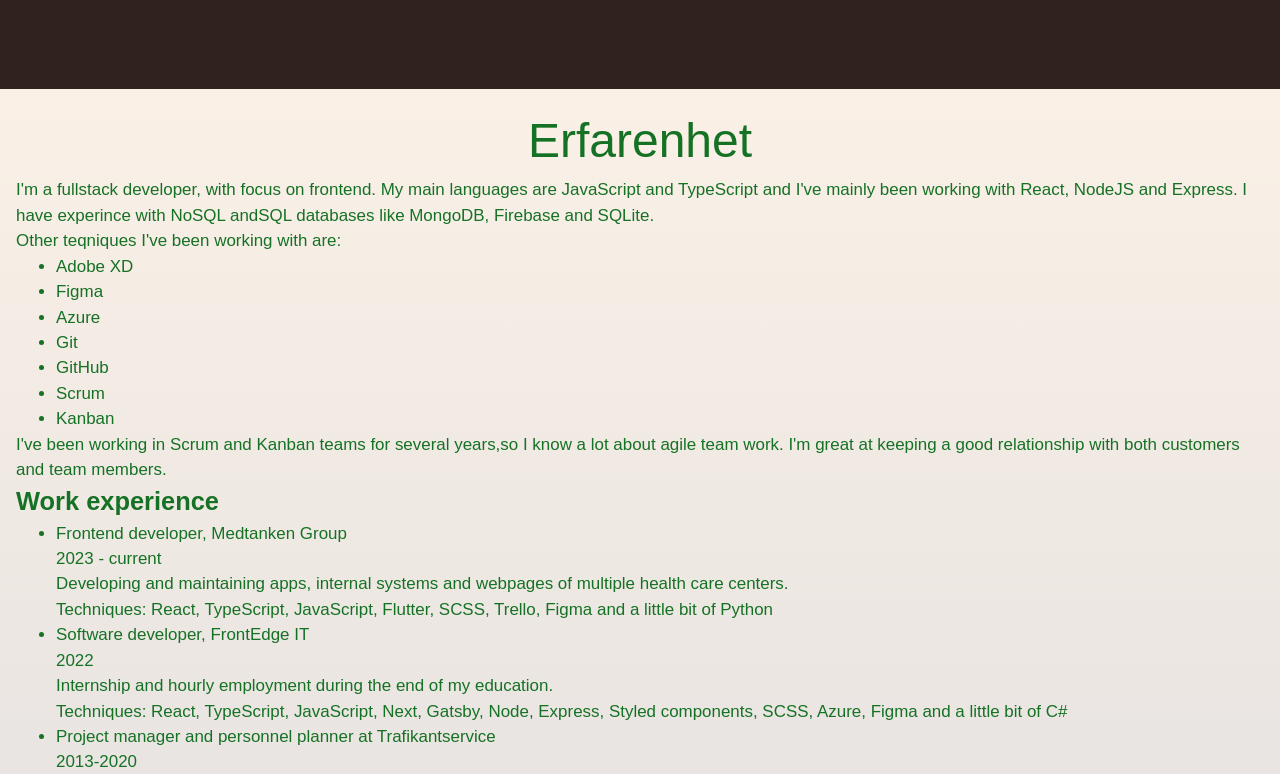
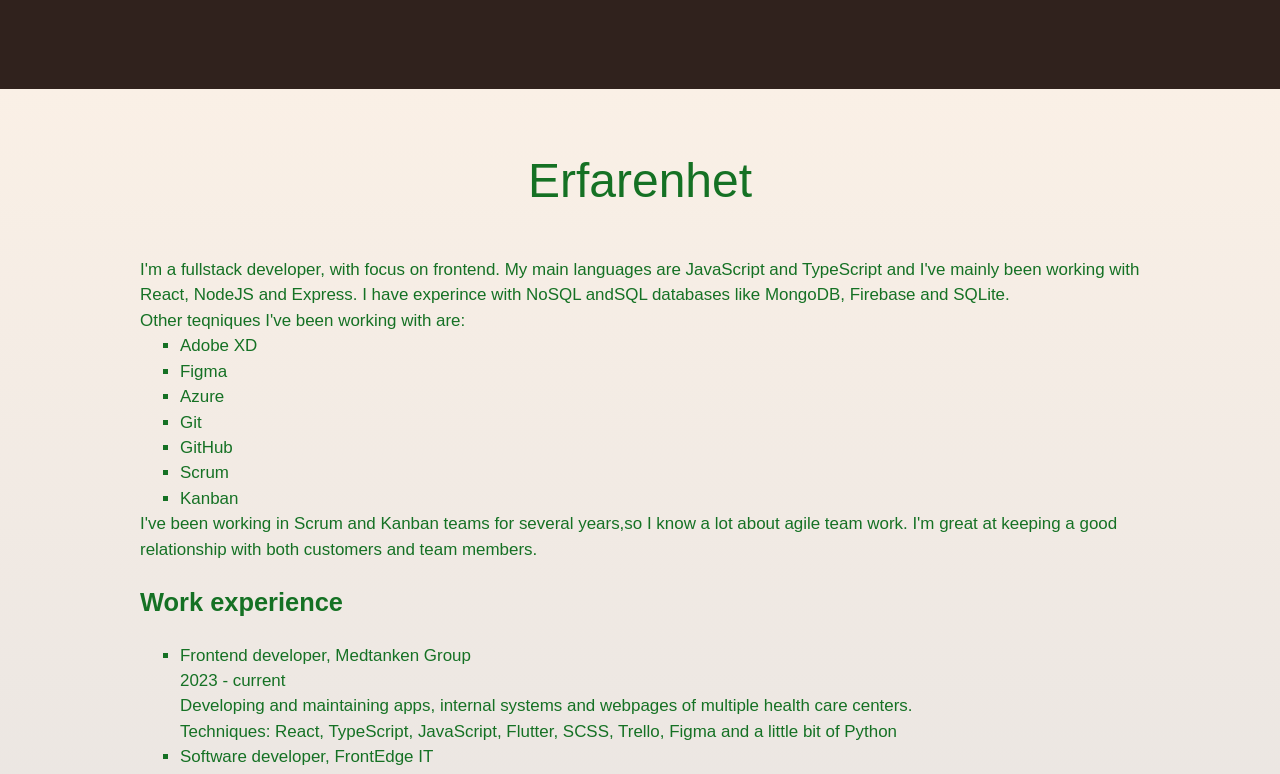
Before and after one commit to sarablom/react-portfolio, a Next.js app: page / in a window 1280 px wide. Shown: the part 485-1259 px from the top of the page. Built offline with nearby package versions, Linux system fonts and the light colour scheme; no server answers; a web font is replaced by a local one.

Commit message:
add max width to content

```diff
--- a/app/ui/ExperienceSection/ExperienceSection.tsx
+++ b/app/ui/ExperienceSection/ExperienceSection.tsx
@@ -7,17 +7,19 @@ export const ExperienceSection = () => {
 		<>
 			<SingleWaveBackground />
 			<SectionWrapper id="experience">
+				<div className="content-wrap">
 					<SecondaryHeading title="Erfarenhet" />
 					<p>
-					I'm a fullstack developer, with focus on frontend. My main languages
-					are <span>JavaScript</span> and <span>TypeScript</span> and I've
-					mainly been working with <span>React, NodeJS</span> and{" "}
-					<span>Express</span>. I have experince with <span>NoSQL</span> and
+						I&apos;m a fullstack developer, with focus on frontend. My main
+						languages are <span>JavaScript</span> and <span>TypeScript</span>{" "}
+						and I&apos;ve mainly been working with <span>React, NodeJS</span>{" "}
+						and <span>Express</span>. I have experince with <span>NoSQL</span>{" "}
+						and
 						<span>SQL databases</span> like <span>MongoDB, Firebase</span> and{" "}
 						<span>SQLite</span>.
 					</p>
 
-				<p>Other teqniques I've been working with are:</p>
+					<p>Other teqniques I&apos;ve been working with are:</p>
 					<ExperienceList>
 						<li>Adobe XD</li>
 						<li>Figma</li>
@@ -29,9 +31,9 @@ export const ExperienceSection = () => {
 					</ExperienceList>
 
 					<p>
-					I've been working in Scrum and Kanban teams for several years,so I
-					know a lot about agile team work. I'm great at keeping a good
-					relationship with both customers and team members.
+						I&apos;ve been working in Scrum and Kanban teams for several
+						years,so I know a lot about agile team work. I&apos;m great at
+						keeping a good relationship with both customers and team members.
 					</p>
 
 					<h2 className="edu">Work experience</h2>
@@ -101,6 +103,7 @@ export const ExperienceSection = () => {
 							Hamedani
 						</li>
 					</ExperienceList>
+				</div>
 			</SectionWrapper>
 		</>
 	);
--- a/app/ui/ExperienceSection/style.ts
+++ b/app/ui/ExperienceSection/style.ts
@@ -3,10 +3,12 @@ import styled from "styled-components";
 
 export const SectionWrapper = styled.section`
 	width: 100%;
-  padding: 1rem 1rem 2rem;
-  background: var(--color-background);
+	padding: 1rem 1rem 2rem;
+	background: var(--color-background);
 `;
 
 export const ExperienceList = styled.ul`
-	/* list-style-type: none; */
+	li {
+		list-style-type: square;
+	}
 `;
--- a/app/ui/global.css
+++ b/app/ui/global.css
@@ -17,7 +17,7 @@
 	--font-size-xxl: clamp(2.14rem, 2.22vw + 1.58rem, 2.8rem);
 	--font-size-xxxl: clamp(2.67rem, 3.28vw + 1.85rem, 4rem);
 
-	--max-width: 100rem;
+	--max-width: 1000px;
 }
 
 *,
@@ -25,7 +25,7 @@
 *::after {
 	box-sizing: border-box;
 }
-* {
+*:not(h2,h3) {
 	margin: 0;
 }
 html,
@@ -74,6 +74,11 @@ body.dark {
 	flex-direction: column;
 }
 
+.content-wrap {
+	max-width: var(--max-width);
+  margin: 0 auto;
+}
+
 main {
 	flex: 1;
 	align-self: center;
@@ -103,9 +108,3 @@ h5,
 h6 {
 	overflow-wrap: break-word;
 }
-
-/* @media (prefers-color-scheme: dark) {
-  html {
-    color-scheme: dark;
-  }
-} */
```
Lines whose indentation alone changed are shown as unchanged.
